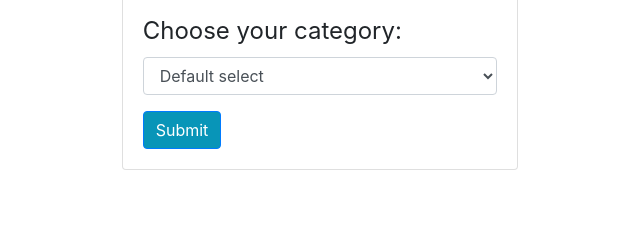
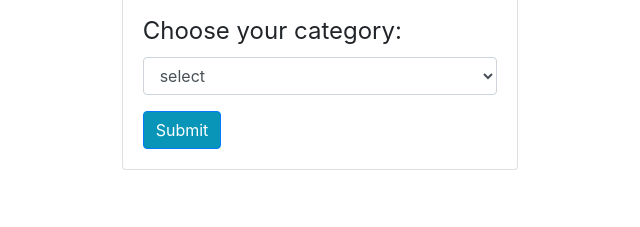
Before and after one commit to ashd32/gear2peer, a website: page public/user.html in a window 1280 px wide. Shown: the part 465-692 px from the top of the page, 320-960 px from the left. Drawn offline with nearby package versions, Linux system fonts and the light colour scheme.

Commit message:
added values, applied seeds

```diff
--- a/config/config.json
+++ b/config/config.json
@@ -1,7 +1,7 @@
 {
   "development": {
     "username": "root",
-    "password": "ATL2CHIfly$",
+    "password": "Jm46149!",
     "database": "gear2peerDB",
     "host": "127.0.0.1",
     "port": 3306,
--- a/package.json
+++ b/package.json
@@ -5,7 +5,8 @@
   "main": "server.js",
   "scripts": {
     "test": "echo \"Error: no test specified\" && exit 1",
-    "start": "node ./seeds/seed-db.js && node server.js"
+    "start": "node server.js",
+    "seed": "node ./seeds/seed-db.js"
   },
   "author": "group-project",
   "license": "ISC",
--- a/public/user.html
+++ b/public/user.html
@@ -174,15 +174,16 @@
                                 <div class="form-group">
                                     <label for="userInputCategory">Choose your category:</label>
                                     <select id="userInputCategory" class="form-control">
-                                        <option>Default select</option>
-                                        <option>Backpacking</option>
-                                        <option>Biking</option>
-                                        <option>Campers</option>
-                                        <option>Camping</option>
-                                        <option>Fishing</option>
-                                        <option>Rock Climbing</option>
-                                        <option>Watersports</option>
-                                        <option>Wintersports</option>
+                                        <option value="default">select</option>
+                                        <option value="backpacking">Backpacking</option>
+                                        <option value="biking">Biking</option>
+                                        <option value="campers">Campers</option>
+                                        <option value="camping">Camping</option>
+                                        <option value="fishing">Fishing</option>
+                                        <option value="rock climbing">Rock Climbing</option>
+                                        <option value="watersports">Watersports</option>
+                                        <option value="wintersports">Wintersports</option>
+
                                     </select>
                                 </div>
                                 <button style="background-color: rgb(8, 149, 184);" type="submit" id="userInputSubmit"
@@ -486,8 +487,8 @@
     crossorigin="anonymous"></script>
 <script src="https://stackpath.bootstrapcdn.com/bootstrap/4.1.3/js/bootstrap.min.js" integrity="sha384-ChfqqxuZUCnJSK3+MXmPNIyE6ZbWh2IMqE241rYiqJxyMiZ6OW/JmZQ5stwEULTy"
     crossorigin="anonymous"></script>
-<script src = "js/app.js"></script>
-<script src = "js/posting.js"></script>
-<script src = "js/results.js"></script>
+<script src="js/app.js"></script>
+<script src="js/posting.js"></script>
+<script src="js/results.js"></script>
 
 </html>
```
Also changed, not shown: public/index.html (+9 -9 lines), seeds/seed-db.js (+10 -18 lines).
